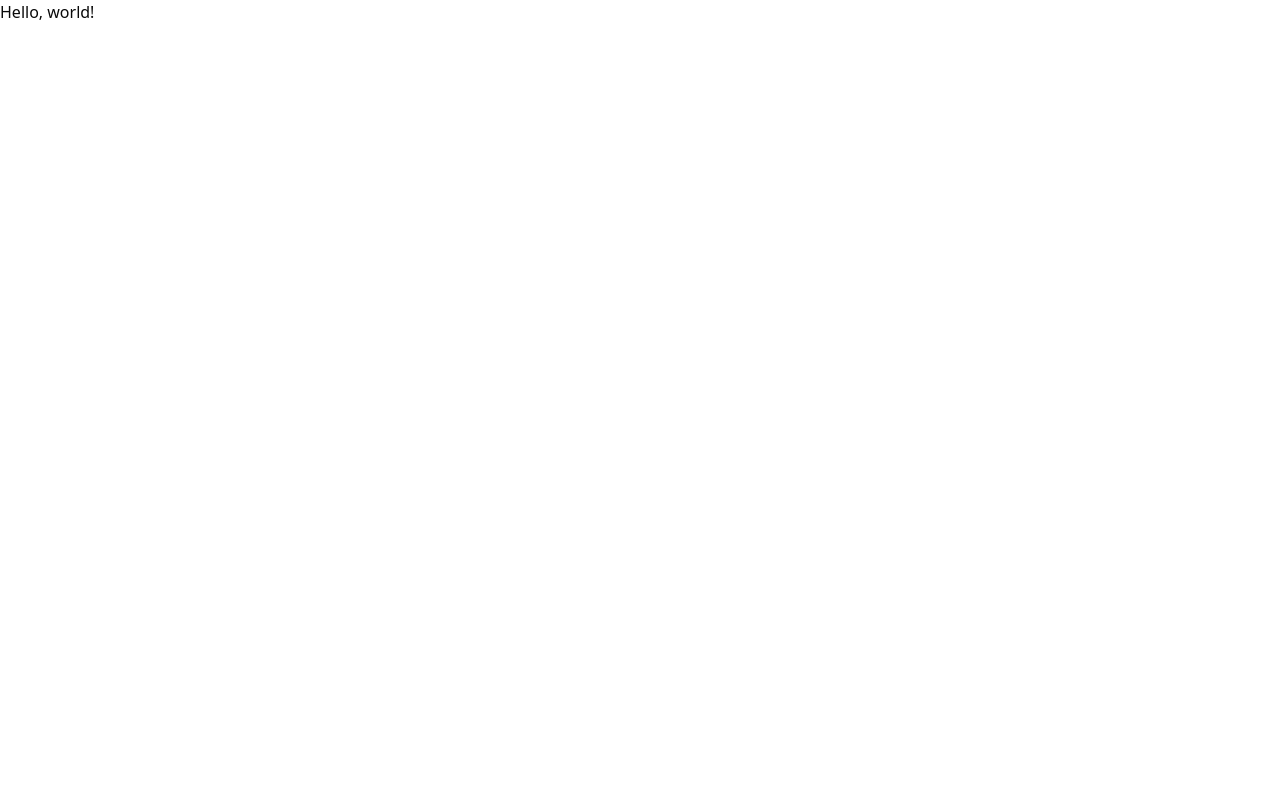
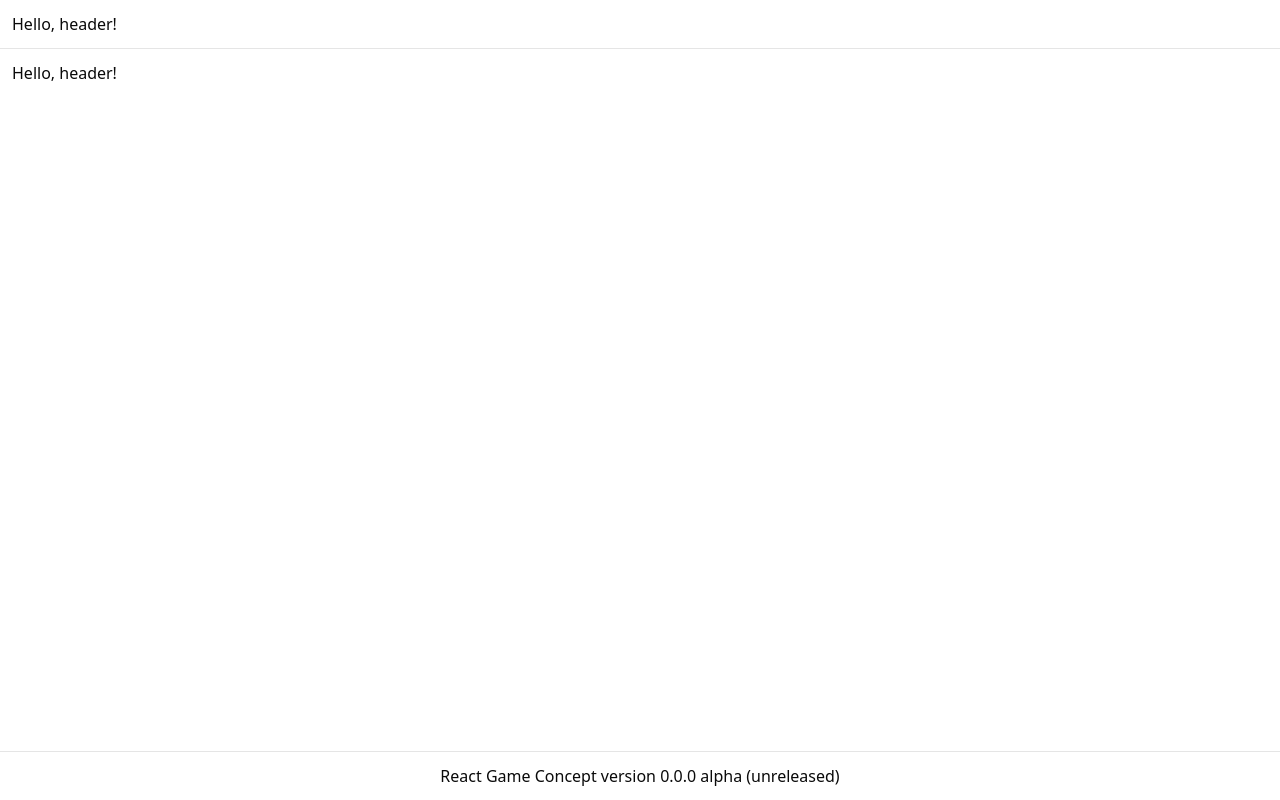
Before and after one commit to rnp2795/eternal-burden, a React (Vite) app: page / in a window 1280 px wide. Built offline with nearby package versions, Linux system fonts and the light colour scheme.

Commit message:
Add basic layout and .env file.

```diff
--- a/package.json
+++ b/package.json
@@ -10,6 +10,7 @@
     "preview": "vite preview"
   },
   "dependencies": {
+    "@radix-ui/react-slot": "^1.1.0",
     "class-variance-authority": "^0.7.0",
     "clsx": "^2.1.1",
     "lucide-react": "^0.445.0",
--- /dev/null
+++ b/src/components/layout/game-footer.tsx
@@ -0,0 +1,9 @@
+export const GameFooter = () => {
+  return (
+    <div className="border-t py-3 px-3 flex items-center justify-center">
+      <p>{`${import.meta.env.VITE_GAME_NAME} version ${
+        import.meta.env.VITE_GAME_VERSION
+      }`}</p>
+    </div>
+  );
+};
--- /dev/null
+++ b/src/components/layout/game-header.tsx
@@ -0,0 +1,9 @@
+export const GameHeader = () => {
+  return (
+    <div className="border-b py-3 px-3 flex items-center justify-between">
+      <div id="logo">
+        <p>Hello, header!</p>
+      </div>
+    </div>
+  );
+};
--- /dev/null
+++ b/src/components/layout/game-main.tsx
@@ -0,0 +1,9 @@
+export const GameMain = () => {
+  return (
+    <div className="py-3 px-3">
+      <div id="version">
+        <p>Hello, header!</p>
+      </div>
+    </div>
+  );
+};
--- /dev/null
+++ b/src/components/ui/button.tsx
@@ -0,0 +1,56 @@
+import * as React from "react"
+import { Slot } from "@radix-ui/react-slot"
+import { cva, type VariantProps } from "class-variance-authority"
+
+import { cn } from "@/lib/utils"
+
+const buttonVariants = cva(
+  "inline-flex items-center justify-center whitespace-nowrap rounded-md text-sm font-medium ring-offset-background transition-colors focus-visible:outline-none focus-visible:ring-2 focus-visible:ring-ring focus-visible:ring-offset-2 disabled:pointer-events-none disabled:opacity-50",
+  {
+    variants: {
+      variant: {
+        default: "bg-primary text-primary-foreground hover:bg-primary/90",
+        destructive:
+          "bg-destructive text-destructive-foreground hover:bg-destructive/90",
+        outline:
+          "border border-input bg-background hover:bg-accent hover:text-accent-foreground",
+        secondary:
+          "bg-secondary text-secondary-foreground hover:bg-secondary/80",
+        ghost: "hover:bg-accent hover:text-accent-foreground",
+        link: "text-primary underline-offset-4 hover:underline",
+      },
+      size: {
+        default: "h-10 px-4 py-2",
+        sm: "h-9 rounded-md px-3",
+        lg: "h-11 rounded-md px-8",
+        icon: "h-10 w-10",
+      },
+    },
+    defaultVariants: {
+      variant: "default",
+      size: "default",
+    },
+  }
+)
+
+export interface ButtonProps
+  extends React.ButtonHTMLAttributes<HTMLButtonElement>,
+    VariantProps<typeof buttonVariants> {
+  asChild?: boolean
+}
+
+const Button = React.forwardRef<HTMLButtonElement, ButtonProps>(
+  ({ className, variant, size, asChild = false, ...props }, ref) => {
+    const Comp = asChild ? Slot : "button"
+    return (
+      <Comp
+        className={cn(buttonVariants({ variant, size, className }))}
+        ref={ref}
+        {...props}
+      />
+    )
+  }
+)
+Button.displayName = "Button"
+
+export { Button, buttonVariants }
--- a/src/game-shell.tsx
+++ b/src/game-shell.tsx
@@ -1,3 +1,19 @@
+import { GameHeader } from "./components/layout/game-header";
+import { GameMain } from "./components/layout/game-main";
+import { GameFooter } from "./components/layout/game-footer";
+
 export const GameShell = () => {
-  return <p>Hello, world!</p>;
+  return (
+    <div className="flex flex-col h-screen">
+      <header>
+        <GameHeader />
+      </header>
+      <main className="flex-grow">
+        <GameMain />
+      </main>
+      <footer>
+        <GameFooter />
+      </footer>
+    </div>
+  );
 };
```
Also changed, not shown: 2 other files (tests, documents, lock files or other folders).
